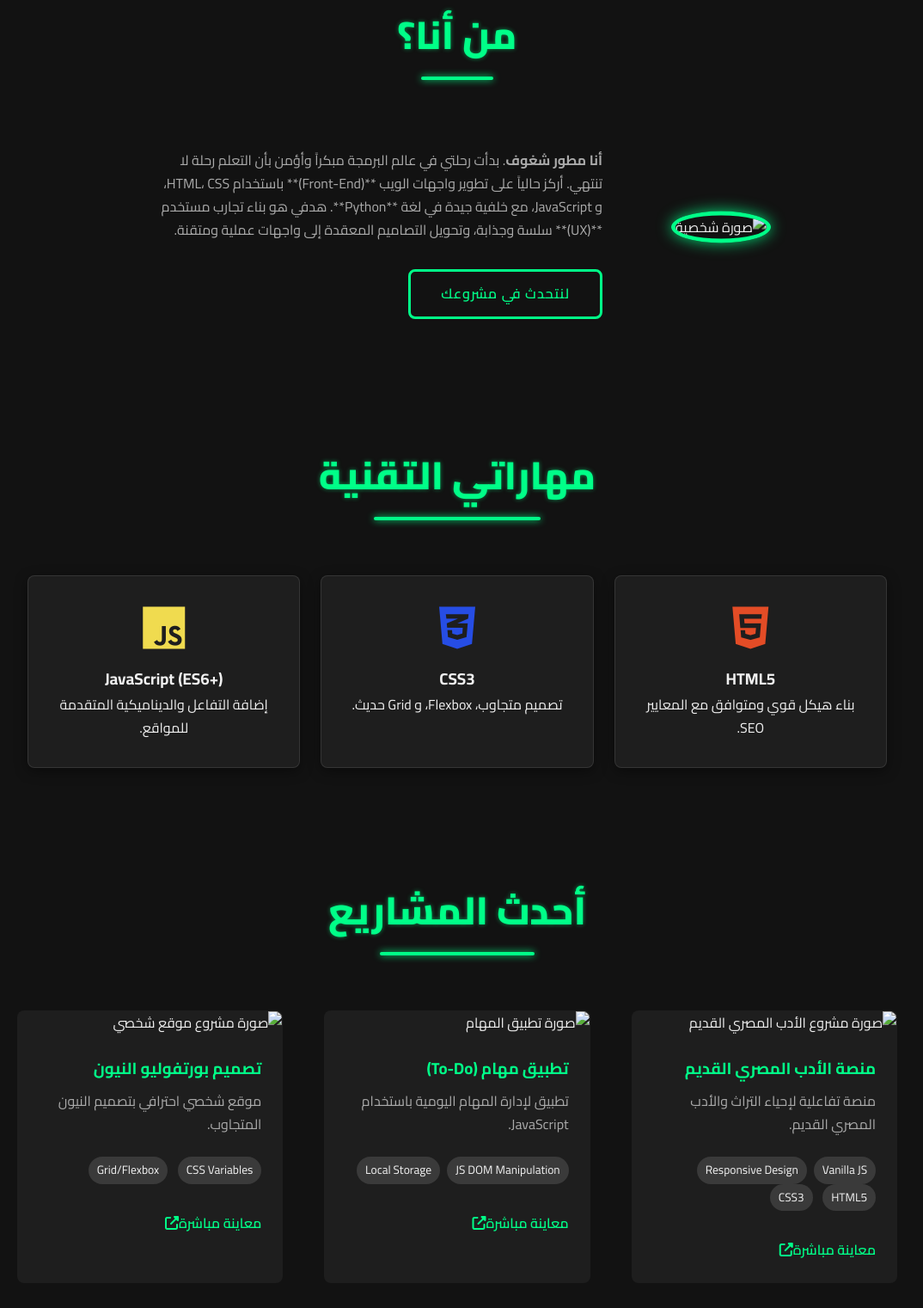
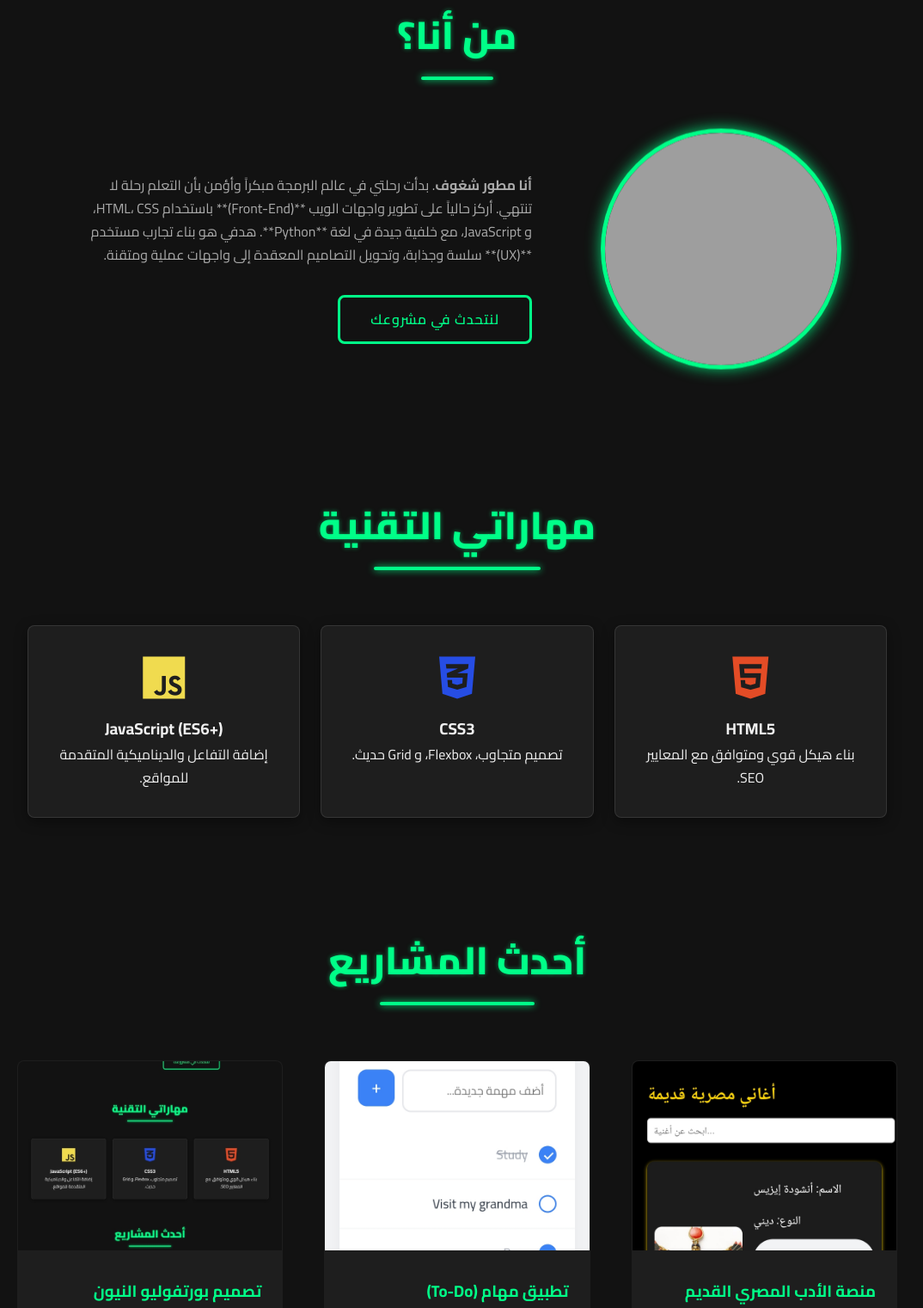
Before and after one commit to marwanmabrouk174-cell/Marwan_portfiolo, a plain HTML site: page index.html in a window 1280 px wide. Shown: the part 868-2389 px from the top of the page at 86% size, without its empty margins (108-1182 px from the left). Drawn offline with Linux system fonts and the light colour scheme; the site is published under a folder, as on GitHub Pages, so addresses that start at the root find nothing; a script that the page names is missing.

Commit message:
Fix image source paths in index.html

```diff
--- a/index.html
+++ b/index.html
@@ -44,7 +44,7 @@
             <h2 class="section-title">من أنا؟</h2>
             <div class="about-content">
                 <div class="about-img">
-                    <img src="/me.jpg" alt="صورة شخصية  ">
+                    <img src="me.jpg" alt="صورة شخصية  ">
                 </div>
 
                 <div class="about-text">
@@ -82,7 +82,7 @@
             <div class="projects-grid">
                 <article class="project-card">
                     <div class="project-img">
-                    <img src= "/ancient.jpg" alt="صورة مشروع الأدب المصري القديم">
+                    <img src= "ancient.jpg" alt="صورة مشروع الأدب المصري القديم">
                     </div>
                     <div class="project-info">
                         <h3>منصة الأدب المصري القديم</h3>
@@ -98,7 +98,7 @@
 
                 <article class="project-card">
                     <div class="project-img">
-                    <img src="/to_do_list.jpg" alt="صورة تطبيق المهام">
+                    <img src="to_do_list.jpg" alt="صورة تطبيق المهام">
                     </div>
                     <div class="project-info">
                         <h3>تطبيق مهام (To-Do)</h3>
@@ -112,7 +112,7 @@
 
                 <article class="project-card">
                     <div class="project-img">
-                        <img src="/portfolio.jpg" alt="صورة مشروع موقع شخصي">
+                        <img src="portfolio.jpg" alt="صورة مشروع موقع شخصي">
                     </div>
                     <div class="project-info">
                         <h3>تصميم بورتفوليو النيون</h3>
```
